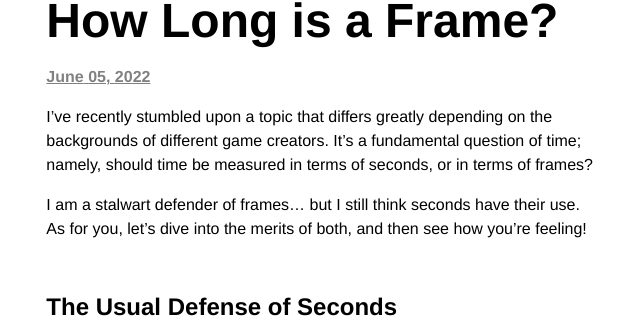
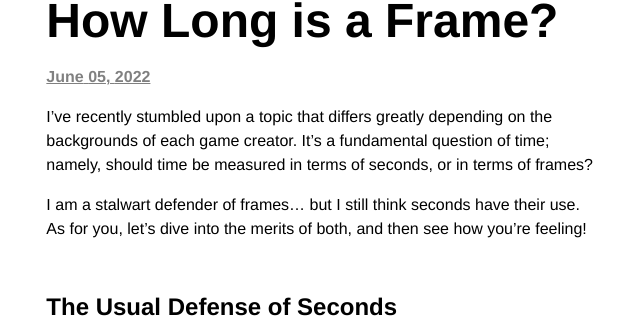
Before and after one commit to hunterbridges/blog, a Jekyll site: the page built from _posts/2022-06-05-how-long-is-a-frame.md, in a window 1280 px wide and 900 px high. Shown: the part 178-502 px from the top of the window, without its empty margins (316-956 px from the left). Built offline with Jekyll 4.4.1, drawn with Linux system fonts in a browser that asks for light colours; some web fonts are replaced; comment, search, counter and statistics services are not loaded.

Commit message:
Fix phrasing

```diff
--- a/_posts/2022-06-05-how-long-is-a-frame.md
+++ b/_posts/2022-06-05-how-long-is-a-frame.md
@@ -8,7 +8,7 @@ image: /img/frames_sakura_lp.gif
 ---
 
 I've recently stumbled upon a topic that differs greatly depending on the backgrounds
-of different game creators. It's a fundamental question of time; namely, should time
+of each game creator. It's a fundamental question of time; namely, should time
 be measured in terms of seconds, or in terms of frames?
 
 I am a stalwart defender of frames... but I still think seconds
```
